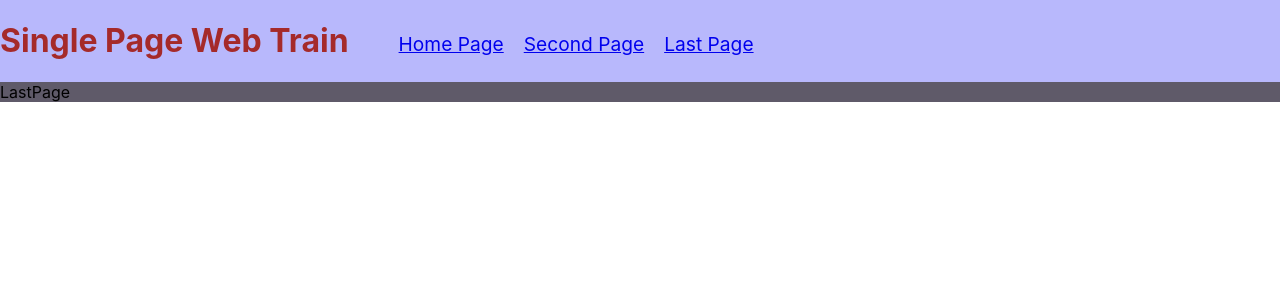
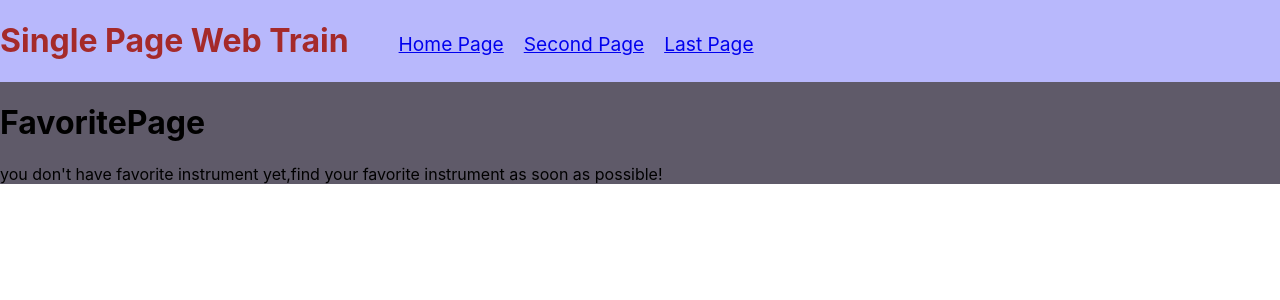
Before and after one commit to AyeenSepehri/singlePageWebTrain, a React (Create React App) app: page /last in a window 1280 px wide. Shown: the top 300 px of the page. Built offline with nearby package versions, Linux system fonts and the light colour scheme.

Commit message:
adding content and import context to favoritePage

```diff
--- a/src/pages/LastPage.js
+++ b/src/pages/LastPage.js
@@ -1,9 +1,21 @@
-import React from 'react'
+import React, {useContext} from 'react'
+import InstrumentationCard from '../components/Instruments/InstrumentationCard'
+import FavoriteContext from "../store/favorites.context"
+function LastPage() {
+  const FavoriteCtx = useContext(FavoriteContext)
+  let content ;
+  if(FavoriteCtx.totalFavorites === 0){
+    content = <p>you don't have favorite instrument yet,find your favorite instrument as soon as possible!</p>
+  }else{
+    content =  <InstrumentationCard Items ={FavoriteCtx.favorites} />
+  }
+  return (
+    <div>
+    <h1>FavoritePage</h1>
+    {content}
+    </div>
 
-function LastPage() {
-  return (
-    <div>LastPage</div>
-  )
+    )
 }
 
 export default LastPage
```
